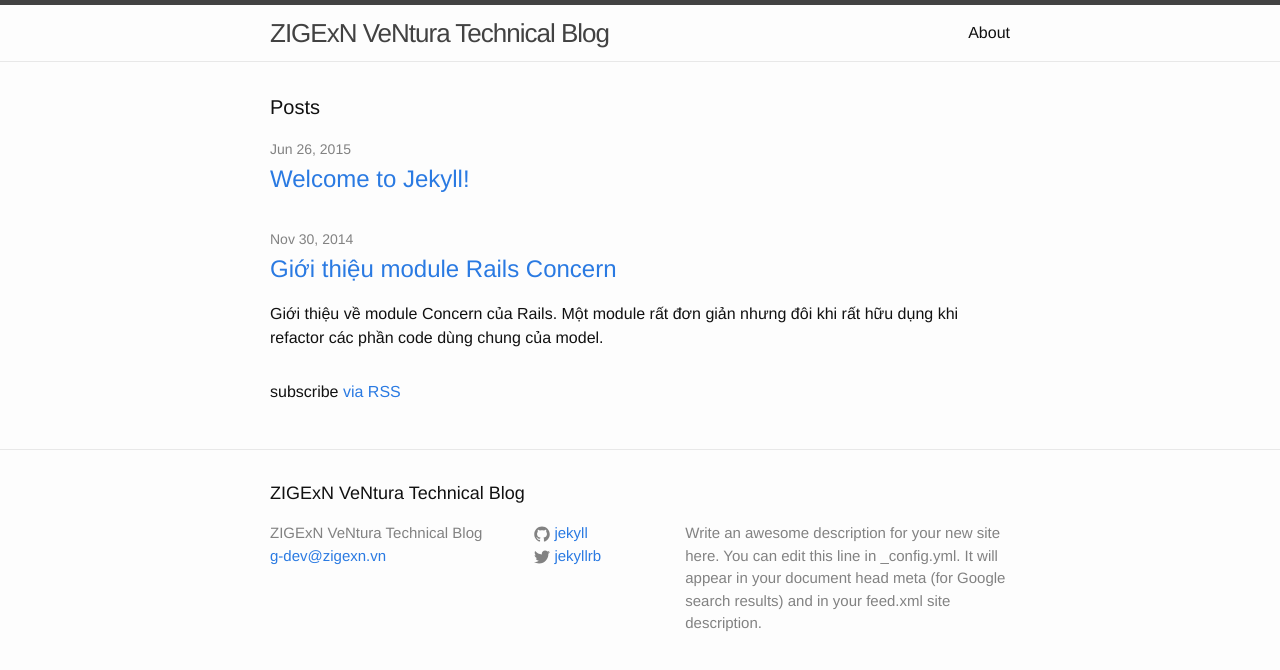
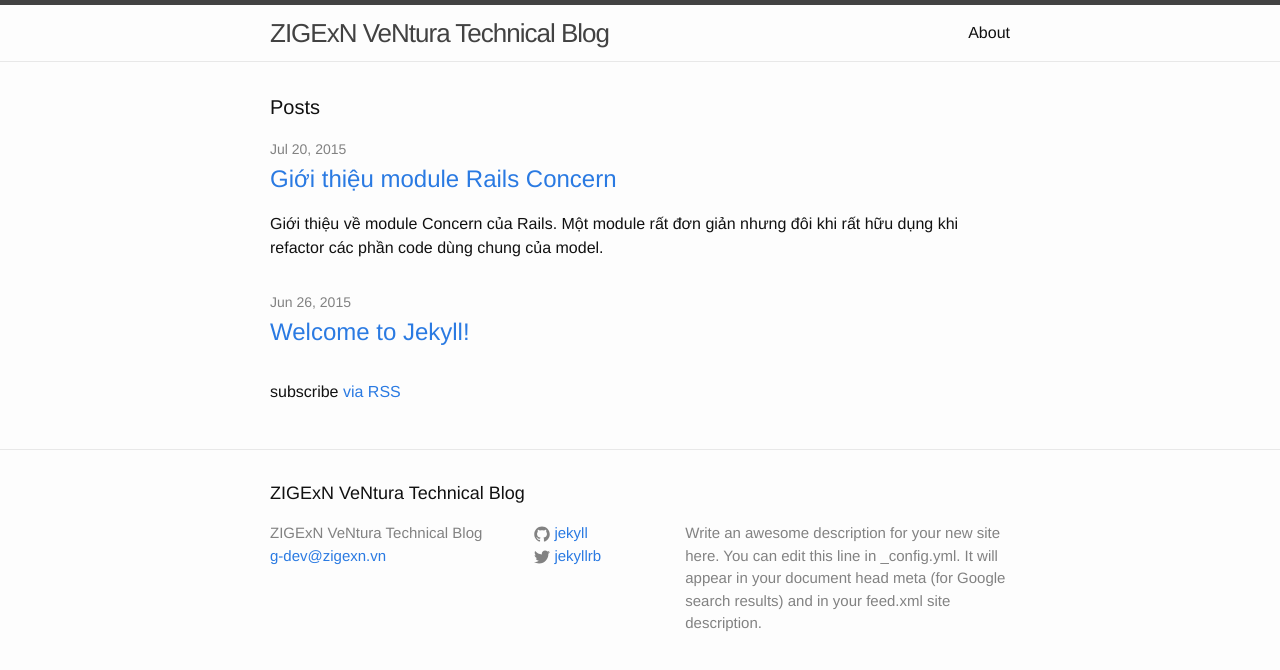
Before and after one commit to ZIGExN-VeNtura/ZIGExN-VeNtura.github.io, a Jekyll site: the page built from index.html, in a window 1280 px wide. Shown: the top 670 px of the page. Built offline with Jekyll 4.4.1, drawn with Linux system fonts in a browser that asks for light colours.

Commit message:
Update 2015-07-20-gioi-thieu-rails-concern.markdown

```diff
--- a/_posts/2015-07-20-gioi-thieu-rails-concern.markdown
+++ b/_posts/2015-07-20-gioi-thieu-rails-concern.markdown
@@ -1,7 +1,7 @@
 ---
 layout: post
 title:  "Giới thiệu module Rails Concern"
-date:   2014-11-30 00:03:04
+date:   2015-07-20 00:03:04
 summary: Giới thiệu về module Concern của Rails. Một module rất đơn giản nhưng đôi khi rất hữu dụng khi refactor các phần code dùng chung của model.
 categories: rails
 ---
```
